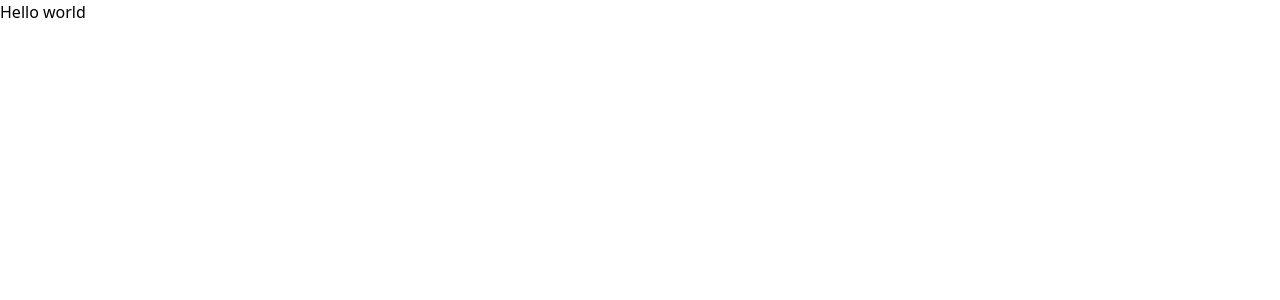
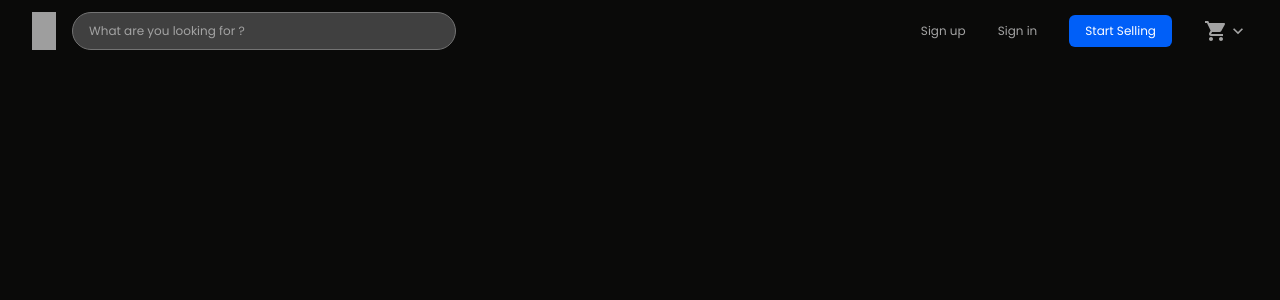
Before and after one commit to PatrickAsiedu/beatstash-frontend, a React (Create React App) app: page / in a window 1280 px wide. Shown: the top 300 px of the page. Built offline with nearby package versions, Linux system fonts and the light colour scheme; grey boxes are pictures that could not be loaded.

Commit message:
herosection

```diff
--- a/package.json
+++ b/package.json
@@ -3,8 +3,10 @@
   "version": "0.1.0",
   "private": true,
   "dependencies": {
+    "@emotion/react": "^11.10.6",
+    "@emotion/styled": "^11.10.6",
     "@mui/icons-material": "^5.11.11",
-    "@mui/material": "^5.11.12",
+    "@mui/material": "^5.12.1",
     "@mui/styled-engine-sc": "^5.11.11",
     "@reduxjs/toolkit": "^1.9.3",
     "@testing-library/jest-dom": "^5.16.5",
--- a/public/index.html
+++ b/public/index.html
@@ -29,7 +29,7 @@
     -->
     <title>React App</title>
   </head>
-  <body class="">
+  <body class="bg-body text-white font-poppins m-0">
     <noscript>You need to enable JavaScript to run this app.</noscript>
     <div id="root"></div>
     <!--
--- a/src/App.tsx
+++ b/src/App.tsx
@@ -1,5 +1,5 @@
 import React from "react";
-import Home from "./pages/Home";
+import Home from "./routes/Home";
 
 function App() {
   return (
--- /dev/null
+++ b/src/components/Container.tsx
@@ -0,0 +1,15 @@
+import { ReactNode } from "react";
+
+type ContainerProps = {
+  children: ReactNode;
+};
+
+const Container = ({ children }: ContainerProps) => {
+  return (
+    <div className=" px-4 lg:px-8  2xl:px-24 2xl:max-w-[1536px] mx-auto ">
+      {children}
+    </div>
+  );
+};
+
+export default Container;
--- a/src/components/Header.tsx
+++ b/src/components/Header.tsx
@@ -1,9 +1,42 @@
 import React from "react";
+import SearchInput from "./SearchInput";
+import ExpandMoreIcon from "@mui/icons-material/ExpandMore";
+import ShoppingCartIcon from "@mui/icons-material/ShoppingCart";
+import { IconButton } from "@mui/material";
+import MenuIcon from "@mui/icons-material/Menu";
 
 const Header = () => {
   return (
-    <header>
-      <h1>Hello world</h1>
+    <header className="  flex py-4 md:py-3 justify-between  items-center">
+      <div className="relative flex">
+        <button
+          className="
+        lg:hidden mr-3"
+        >
+          <MenuIcon fontSize={"medium"}></MenuIcon>
+        </button>
+
+        <img
+          className="mr-4 w-6"
+          src="https://www.beatstars.com/assets/img/bs-logos/bs-logo-red.svg"
+          alt=""
+        />
+
+        <SearchInput variation={"header"}></SearchInput>
+      </div>
+      <div className="flex space-x-4 lg:space-x-8 md:justify-evenly items-center text-text-dark text-xs font-normal">
+        <button className="">Sign up</button>
+        <button className="hidden md:flex">Sign in</button>
+        <button className="hidden md:flex bg-primary px-4 py-2 rounded-md text-white">
+          Start Selling
+        </button>
+        <button>
+          <ShoppingCartIcon></ShoppingCartIcon>
+          <span className="hidden lg:inline-block">
+            <ExpandMoreIcon fontSize={"small"} sx={{}}></ExpandMoreIcon>
+          </span>
+        </button>
+      </div>
     </header>
   );
 };
--- /dev/null
+++ b/src/components/MobileHeroSection.tsx
@@ -0,0 +1,18 @@
+import React from "react";
+import SearchInput from "./SearchInput";
+
+const MobileHeroSection = () => {
+  return (
+    <section className="mt-12 h-96 bg-slate-600 pt-36 md:hidden">
+      <h1 className=" text-3xl font-semibold">
+        #1 MARKETPLACE TO BUY & SELL BEATS
+      </h1>
+      <h2 className="mt-3">
+        Discover over 5 million beats to write your next song to
+      </h2>
+      {/* <SearchInput></SearchInput> */}
+    </section>
+  );
+};
+
+export default MobileHeroSection;
--- /dev/null
+++ b/src/components/SearchInput.tsx
@@ -0,0 +1,18 @@
+import React from "react";
+
+type SearchInputProps = {
+  variation: string;
+};
+
+const SearchInput = ({ variation }: SearchInputProps) => {
+  return (
+    <input
+      type="search"
+      placeholder="What are you looking for ?"
+      className=" bg-body-light w-54 lg:w-96 rounded-full py-[10px] px-4 border-[0.5px] text-xs border-neutral-500 absolute top-10 md:static
+       focus:outline-none appearance-none placeholder:text-xs  placeholder:text-text-dark"
+    />
+  );
+};
+
+export default SearchInput;
--- a/src/pages/Home.tsx
+++ /dev/null
@@ -1,12 +0,0 @@
-import React from "react";
-import Header from "../components/Header";
-
-const Home = () => {
-  return (
-    <>
-      <Header></Header>
-    </>
-  );
-};
-
-export default Home;
--- /dev/null
+++ b/src/routes/Home.tsx
@@ -0,0 +1,17 @@
+import React from "react";
+import Header from "../components/Header";
+import Container from "../components/Container";
+import MobileHeroSection from "../components/MobileHeroSection";
+
+const Home = () => {
+  return (
+    <>
+      <Container>
+        <Header></Header>
+        <MobileHeroSection></MobileHeroSection>
+      </Container>
+    </>
+  );
+};
+
+export default Home;
--- a/tailwind.config.js
+++ b/tailwind.config.js
@@ -5,8 +5,10 @@
     extend: {
       colors:{
         'body':'#0a0a09',
+        'border-light':'#737373',
         'primary':'#005ff8',
-        'body-light':'#141414'
+        'body-light':'#404040',
+        'text-dark':'#A3A3A3'
       },
       fontFamily:{
         poppins:['Poppins','sans-serif']
```
Also changed, not shown: 1 other file (tests, documents, lock files or other folders).
